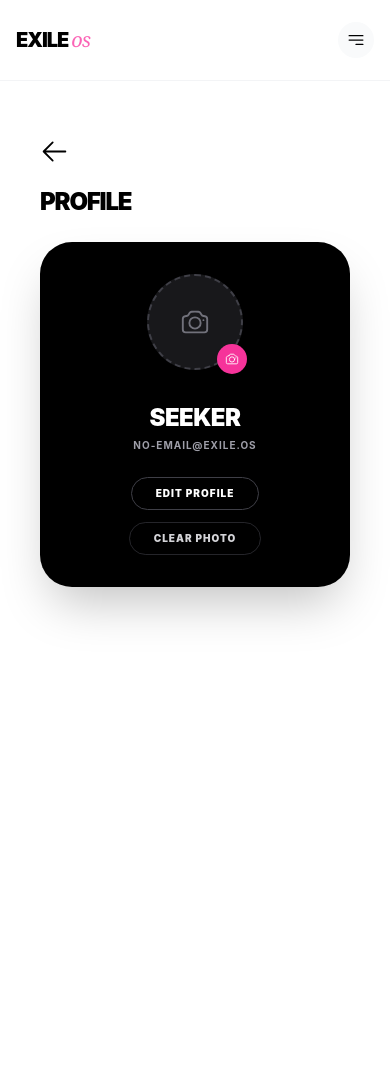
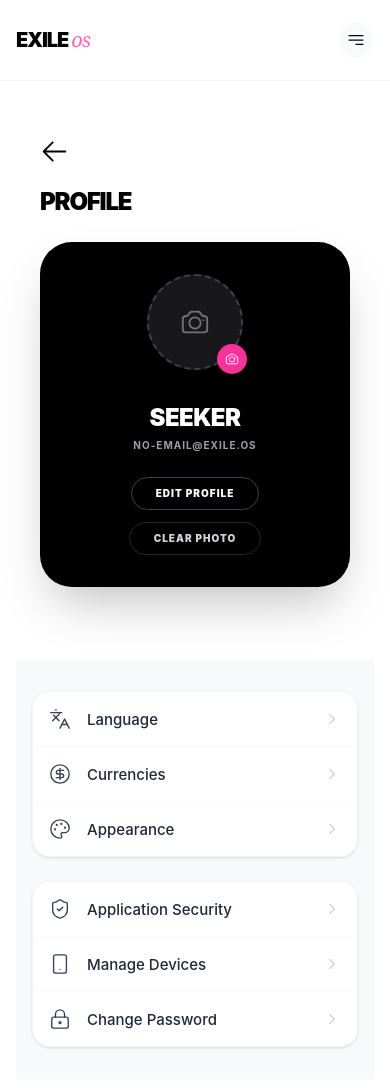
Before and after one commit to Yudeat/Liminal, a Next.js app: page /profile in a window 390 px wide. Shown: the top 1088 px of the page. Before the commit the page ends 844 px from the top, so only its background shows below. Built offline with nearby package versions, Linux system fonts and the light colour scheme.

Commit message:
updated the page.tsx

```diff
--- a/app/Navbar.tsx
+++ b/app/Navbar.tsx
@@ -11,6 +11,7 @@ import {
   useMotionValue,
   useTransform
 } from "framer-motion";
+
 
 import {
   HiOutlineChevronDoubleDown,
--- a/app/profile/page.tsx
+++ b/app/profile/page.tsx
@@ -17,6 +17,17 @@ import {
   HiOutlineGlobeAlt,
   HiOutlineArrowLeft
 } from "react-icons/hi2";
+import {
+  Languages,
+  CircleDollarSign,
+  Palette,
+  ShieldCheck,
+  Smartphone,
+  LockKeyhole,
+  ChevronRight
+} from 'lucide-react';
+
+
 interface DashboardProps {
   session: {
     user?: {
@@ -33,7 +44,23 @@ export default function DashboardPage({ session }: DashboardProps) {
   const user = session?.user;
   const [image, setImage] = useState<string | null>(null);
   const fileInputRef = useRef<HTMLInputElement>(null);
-
+// Reusable Row Component
+const SettingRow = ({ icon: Icon, label, href = "#" }) => (
+  <Link
+    href={href}
+    className="group flex items-center justify-between p-4 bg-white transition-all active:scale-[0.98] hover:bg-gray-50"
+  >
+    <div className="flex items-center gap-4">
+      <div className="text-gray-700 group-hover:text-blue-600 transition-colors">
+        <Icon size={22} strokeWidth={1.5} />
+      </div>
+      <span className="text-[15px] font-medium text-gray-800 leading-none">
+        {label}
+      </span>
+    </div>
+    <ChevronRight size={18} className="text-gray-300 group-hover:text-gray-500 transition-colors" />
+  </Link>
+);
   useEffect(() => {
     if (typeof window !== "undefined") {
       try {
@@ -204,6 +231,25 @@ const handleImageUpload = (e: React.ChangeEvent<HTMLInputElement>) => {
         </div>
       </div>
     </section>
+    <div className="md:hidden bg-[#F8F9FA] py-8 px-4">
+      <div className="max-w-md mx-auto space-y-6">
+
+        {/* Top Group */}
+        <div className="overflow-hidden rounded-2xl border border-gray-100 shadow-sm divide-y divide-gray-50">
+          <SettingRow icon={Languages} label="Language" />
+          <SettingRow icon={CircleDollarSign} label="Currencies" />
+          <SettingRow icon={Palette} label="Appearance" />
+        </div>
+
+        {/* Bottom Group */}
+        <div className="overflow-hidden rounded-2xl border border-gray-100 shadow-sm divide-y divide-gray-50">
+          <SettingRow icon={ShieldCheck} label="Application Security" />
+          <SettingRow icon={Smartphone} label="Manage Devices" />
+          <SettingRow icon={LockKeyhole} label="Change Password" />
+        </div>
+
+      </div>
+    </div>
 
         </div>
       </main>
```
